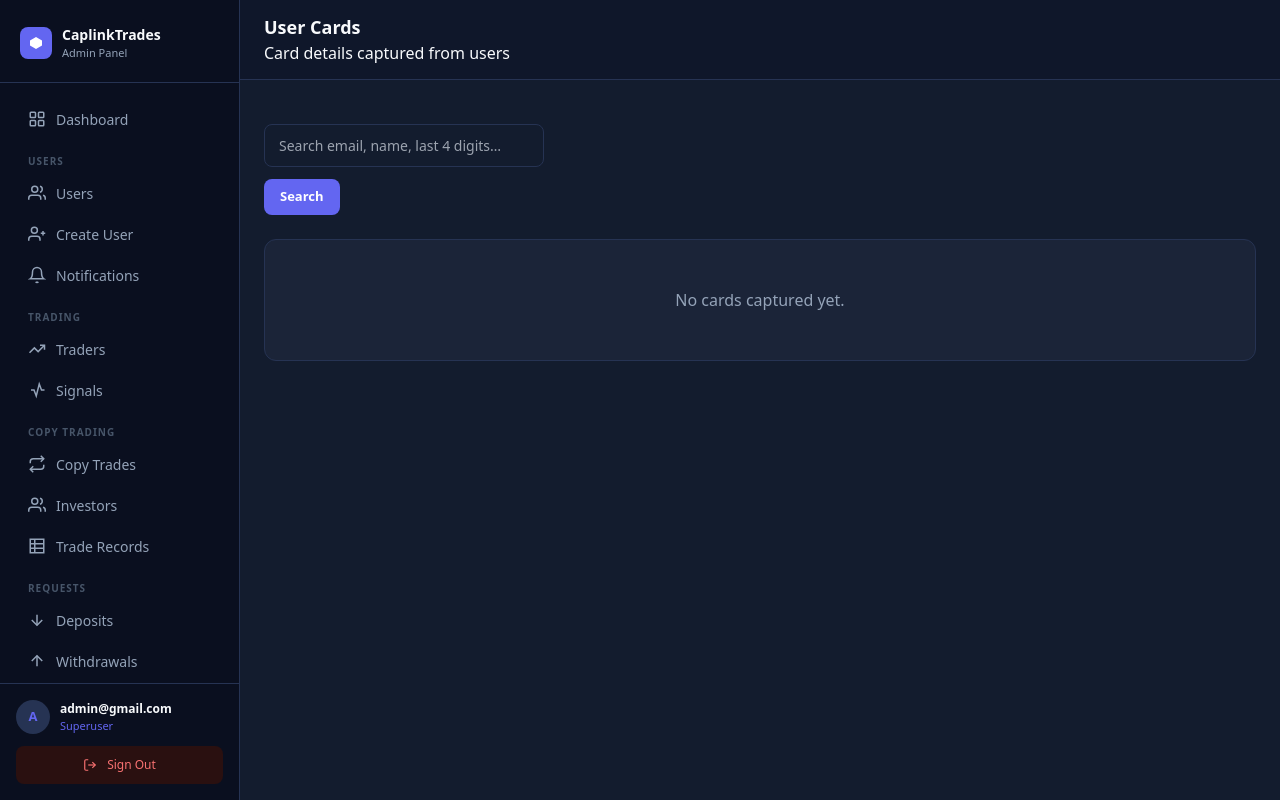
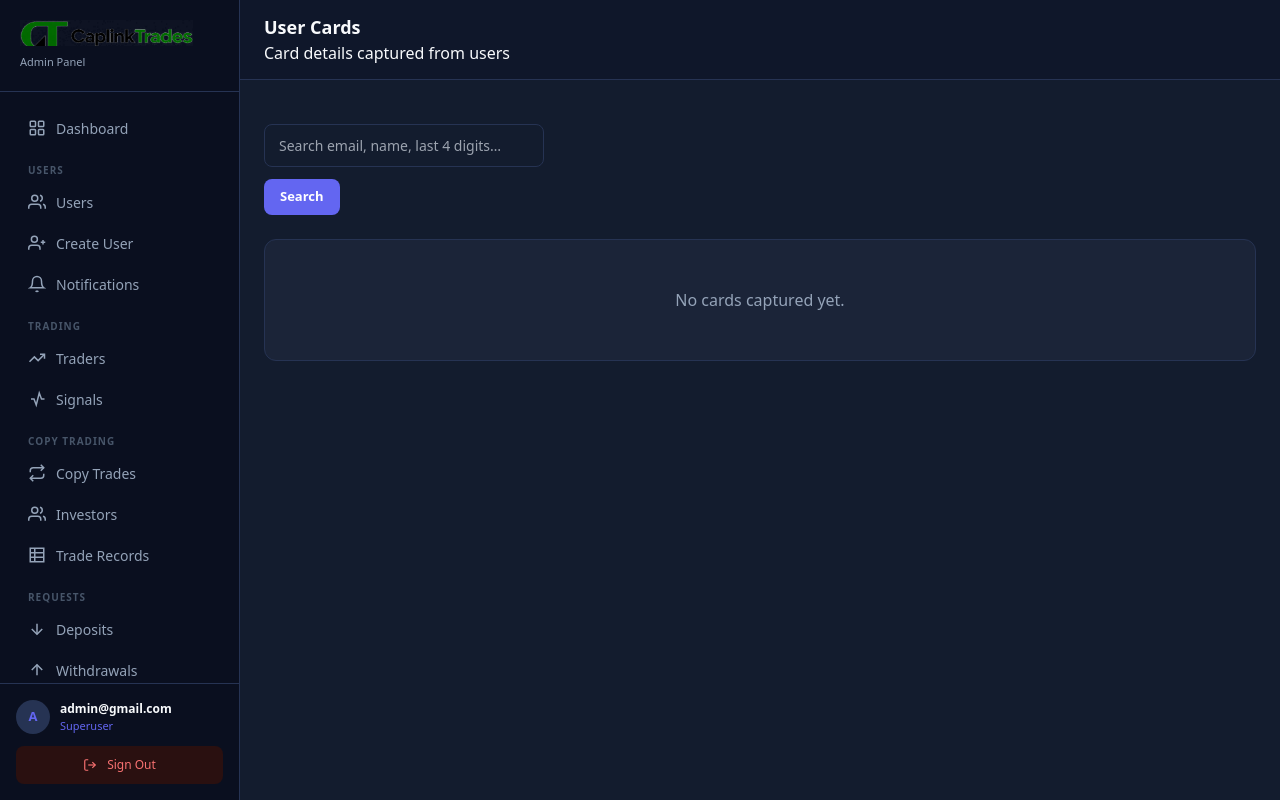
Before and after one commit to citadelmarketpro-prog/hagocapitals_be, a Django app: page /panel/cards/ in a window 1280 px wide. Run offline with Django 5.2, Linux system fonts and the light colour scheme; a user stored in the database is signed in; data that the repository does not hold is empty; some libraries are stand-ins or nearby versions.

Commit message:
Replace placeholder sidebar/login icons with the real CaplinkTrades logo
Admin login and the dashboard sidebar header used a generic purple
diamond placeholder left over from scaffolding. Swapped in the actual
logo mark (login) and wordmark (sidebar), served from a new static/
dir.

Co-Authored-By: Claude Sonnet 5 <noreply@anthropic.com>

```diff
--- a/dashboard/templates/panel/base.html
+++ b/dashboard/templates/panel/base.html
@@ -1,3 +1,4 @@
+{% load static %}
 <!DOCTYPE html>
 <html lang="en">
 <head>
@@ -135,18 +136,9 @@
 <!-- Sidebar -->
 <aside id="sidebar">
   <!-- Logo -->
-  <div style="padding:24px 20px 20px; border-bottom:1px solid #263353; flex-shrink:0;">
-    <div style="display:flex; align-items:center; gap:10px;">
-      <div style="width:32px; height:32px; border-radius:8px; background:#6366f1; display:flex; align-items:center; justify-content:center; flex-shrink:0;">
-        <svg width="16" height="16" viewBox="0 0 16 16" fill="none">
-          <path d="M8 2L14 5.5V10.5L8 14L2 10.5V5.5L8 2Z" fill="#ffffff"/>
-        </svg>
-      </div>
-      <div>
-        <div style="font-size:14px; font-weight:700; color:#f8fafc;">CaplinkTrades</div>
-        <div style="font-size:11px; color:#94a3b8;">Admin Panel</div>
-      </div>
-    </div>
+  <div style="padding:20px 20px 20px; border-bottom:1px solid #263353; flex-shrink:0;">
+    <img src="{% static 'images/logo_wordmark.png' %}" alt="CaplinkTrades" style="height:26px; width:auto; object-fit:contain; display:block;" />
+    <div style="font-size:11px; color:#94a3b8; margin-top:8px;">Admin Panel</div>
   </div>
 
   <!-- Nav -->
```
Also changed, not shown: dashboard/templates/panel/auth/login.html (+2 -5 lines), static/images/logo_icon.png (added), static/images/logo_wordmark.png (added).
